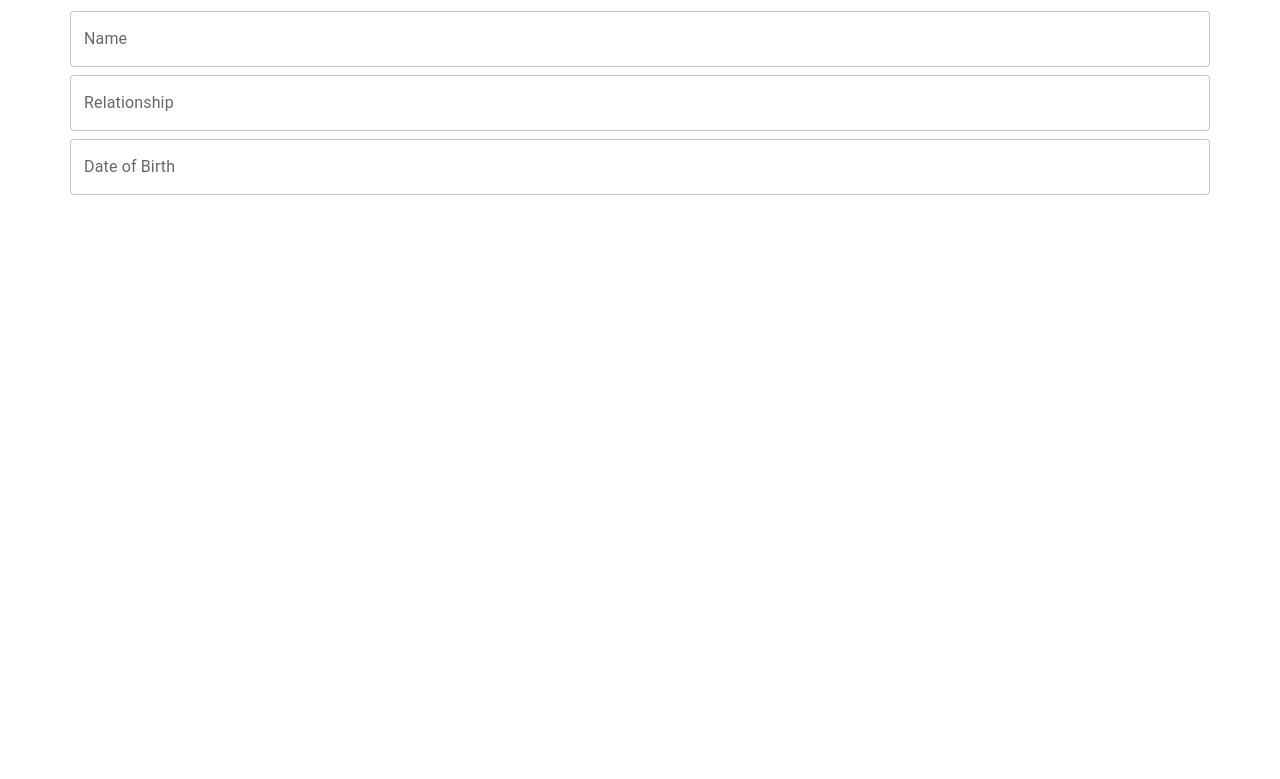
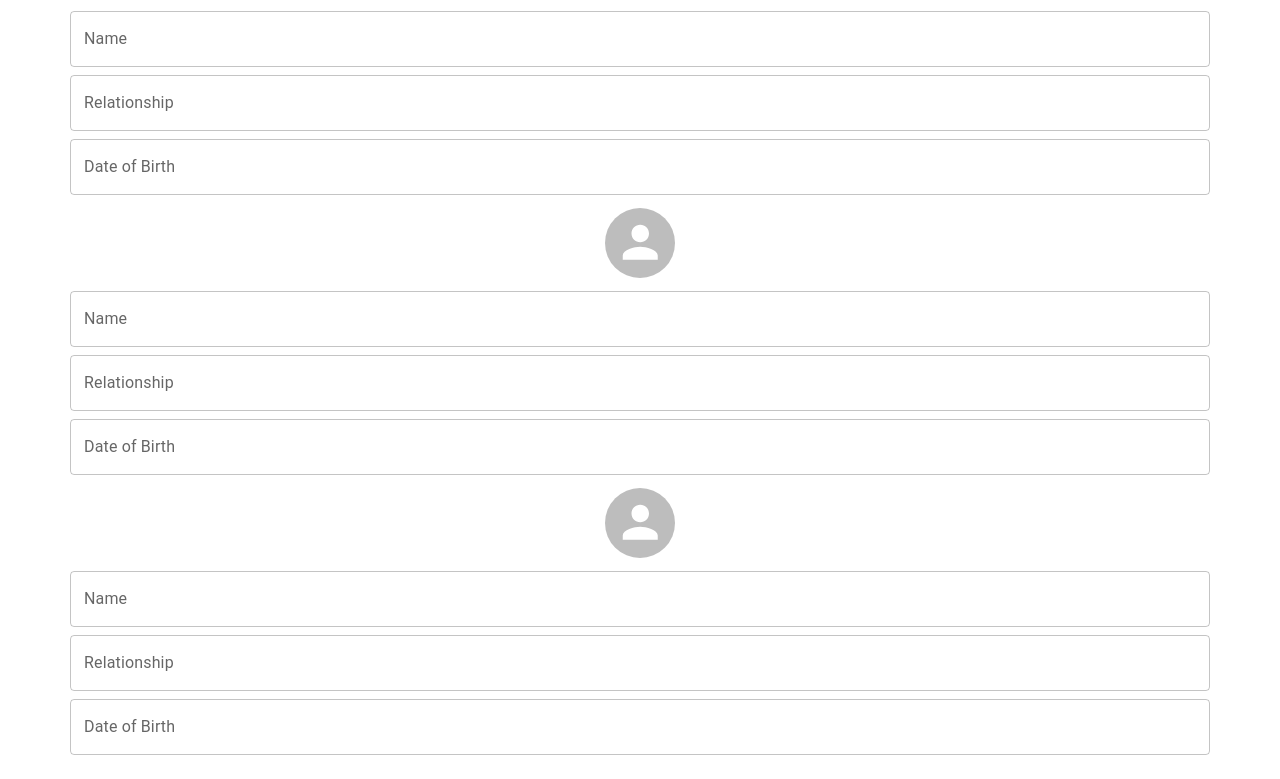
Before and after one commit to MS-Pro-2001/AKS, a React (Create React App) app: page /userdetails/1 in a window 1280 px wide. Shown: the part 610-1389 px from the top of the page. Before the commit the page ends 829 px from the top, so only its background shows below. Built offline with nearby package versions, Linux system fonts and the light colour scheme; no server answers.

Commit message:
edited userDetails and home screen button

```diff
--- a/src/components/HomeScreen.jsx
+++ b/src/components/HomeScreen.jsx
@@ -15,7 +15,7 @@ import CardContent from '@mui/material/CardContent';
 import Typography from '@mui/material/Typography';
 
 const HomeScreen = () => {
-  const [currentDate, setCurrentDate] = React.useState(new Date());
+  const [currentDate] = React.useState(new Date());
     const navigate = useNavigate();
 
 
@@ -39,6 +39,39 @@ const HomeScreen = () => {
 
 
 
+
+  let btnArrJson = [
+
+      {
+
+
+
+          "name": "Notice Board",
+          "navigate": "noticeboard"
+
+      }
+    ,
+    {
+
+      "name": "AKS Directory",
+      "navigate": "wards"
+
+
+    },
+     {
+
+
+        "name": "AKS Office Bearers",
+        "navigate": "wards"
+
+
+    }
+  ]
+
+  // console.log(btnArrJson[0].btn1)
+
+
+
   return (
     <>
     <SearchAppBar flag="False" />
@@ -52,9 +85,13 @@ const HomeScreen = () => {
 
         <Box className="my-4" sx={{ width: '70%',margin:'auto' }}>
       <Stack spacing={5}>
-        <Button variant='contained'  onClick={()=> navigate("/NoticeBoard")}  >Notice Board</Button>
-        <Button variant='contained'  onClick={()=> navigate("/wards")}>AKS Directory</Button>
-        <Button variant='contained'  onClick={()=> navigate("/wards")}>AKS Comittee</Button>
+        {btnArrJson?.map((item,key)=>
+        <Button key={item.name} variant='contained'  onClick={()=> navigate(`/${item.navigate}`)}>{item.name}</Button>
+        )
+
+        }
+        {/* <Button variant='contained'  onClick={()=> navigate("/wards")}>AKS Directory</Button>
+        <Button variant='contained'  onClick={()=> navigate("/wards")}>AKS Comittee</Button> */}
       </Stack>
     </Box>
 
--- a/src/components/UserDetails.jsx
+++ b/src/components/UserDetails.jsx
@@ -50,6 +50,8 @@ const UserDetails = () => {
     //     fetchData();
     // },[])
 
+    // console.log(data)
+
 
 
 
@@ -64,9 +66,9 @@ const UserDetails = () => {
 
 <div className="container my-4 " >
     <div className="row my-4" >
-        <div class="position-relative my-4">
+        <div className="position-relative my-4">
 
-            <div class="position-absolute top-0 start-50 translate-middle">
+            <div className="position-absolute top-0 start-50 translate-middle">
                 <Avatar
                     alt="Remy Sharp"
                     src={newval?.image}
@@ -135,13 +137,17 @@ const UserDetails = () => {
 
 
 
+ { newval[0]?.Name_of_member_2 === ""?<></>:
+
+
+
 
 <div className="container my-4 " >
 
     <div className="row my-4" >
-        <div class="position-relative my-4">
+        <div className="position-relative my-4">
 
-            <div class="position-absolute top-0 start-50 translate-middle">
+            <div className="position-absolute top-0 start-50 translate-middle">
                 <Avatar
                     alt="Remy Sharp"
                     src={newval?.image}
@@ -179,12 +185,114 @@ const UserDetails = () => {
 
 
 
+</div>
+
+}
+
+{newval[0]?.Name_of_member_3 === ""?<></>:
+
+
+<div className="container my-4 " >
+
+    <div className="row my-4" >
+        <div className="position-relative my-4">
+
+            <div className="position-absolute top-0 start-50 translate-middle">
+                <Avatar
+                    alt="Remy Sharp"
+                    src={newval?.image}
+                    sx={{ width: 70, height: 70 }}
+                />
+
+            </div>
+        </div>
+
+
+    </div>
+    <div className="row my-2 ">
+
+        <TextField id="outlined-basic" label="Name" value={newval[0]?.Name_of_member_3} variant="outlined" />
+    </div>
+
+
+
+    <div className="row my-2">
+
+        <TextField id="outlined-basic" label="Relationship" value={newval[0]?.Relationship_with_member_3
+} variant="outlined" />
+    </div>
 
 
 
 
 
+    <div className="row my-2">
+    <TextField id="outlined-basic" label="Date of Birth" value={newval[0]?.Date_of_birth_member_3
+} variant="outlined" />
+
+
+    </div>
+
+
+
 </div>
+}
+
+{newval[0]?.Name_of_member_4 === ""?<></>:
+
+
+
+
+<div className="container my-4 " >
+
+    <div className="row my-4" >
+        <div className="position-relative my-4">
+
+            <div className="position-absolute top-0 start-50 translate-middle">
+                <Avatar
+                    alt="Remy Sharp"
+                    src={newval?.image}
+                    sx={{ width: 70, height: 70 }}
+                />
+
+            </div>
+        </div>
+
+
+    </div>
+    <div className="row my-2 ">
+
+        <TextField id="outlined-basic" label="Name" value={newval[0]?.Name_of_member_4} variant="outlined" />
+    </div>
+
+
+
+    <div className="row my-2">
+
+        <TextField id="outlined-basic" label="Relationship" value={newval[0]?.Relationship_with_member_4
+} variant="outlined" />
+    </div>
+
+
+
+
+
+    <div className="row my-2">
+    <TextField id="outlined-basic" label="Date of Birth" value={newval[0]?.Date_of_birth_member_4
+} variant="outlined" />
+
+
+    </div>
+
+
+
+</div>
+}
+
+
+
+
+
 </div>
 
 
--- a/src/components/UserList.jsx
+++ b/src/components/UserList.jsx
@@ -77,23 +77,23 @@ const UserList = () => {
 
 
 
-  const searchfunctionality = async (e) => {
-    setQuery(e)
-    await fetch(`https://dummyjson.com/users/search?q=${query}`)
-      .then(res => res.json())
-      .then(data => setUsers(data))
+  // const searchfunctionality = async (e) => {
+  //   setQuery(e)
+  //   await fetch(`https://dummyjson.com/users/search?q=${query}`)
+  //     .then(res => res.json())
+  //     .then(data => setUsers(data))
 
-    setisLoading(false)
+  //   setisLoading(false)
 
-  }
-  var index;
+  // }
+  // var index;
 
-  Object.keys(WardsData[0]?.area).map((item, key) => {
-    if (item === area) {
-      index = key;
+  // Object.keys(WardsData[0]?.area).map((item, key) => {
+  //   if (item === area) {
+  //     index = key;
 
-    }
-  })
+  //   }
+  // })
 
 
 
@@ -117,8 +117,8 @@ const UserList = () => {
               </SearchIconWrapper>
               <StyledInputBase
                 placeholder="Search…"
-                onChange={(e) => searchfunctionality(e.target.value)}
-                value={query}
+                // onChange={(e) => searchfunctionality(e.target.value)}
+                // value={query}
                 inputProps={{ 'aria-label': 'search' }}
               />
             </Search>
```
